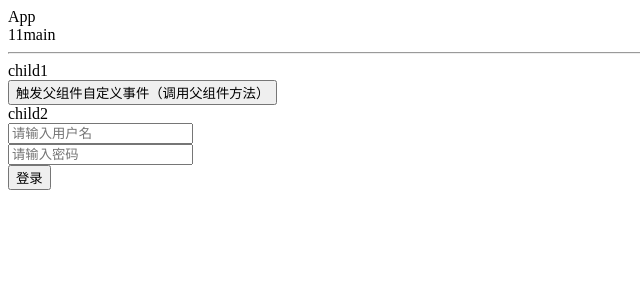
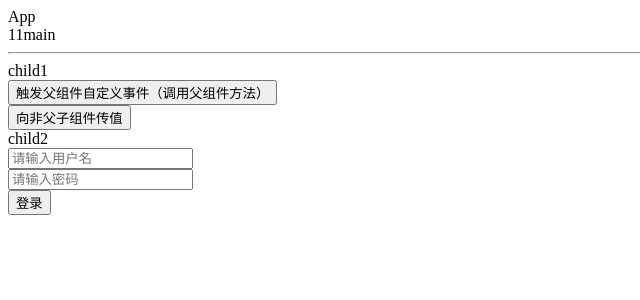
Before and after one commit to 575666596/vue01, a Vue app: page / in a window 1280 px wide. Shown: the top 300 px of the page, without its empty margins (0-640 px from the left). Built offline with nearby package versions, Linux system fonts and the light colour scheme.

Commit message:
十二讲结束

```diff
--- a/package.json
+++ b/package.json
@@ -9,6 +9,7 @@
   },
   "dependencies": {
     "core-js": "^3.6.5",
+    "mitt": "^2.1.0",
     "node-sass": "^5.0.0",
     "sass-loader": "^10.1.0",
     "vue": "^3.0.0"
--- a/src/components/11child1.vue
+++ b/src/components/11child1.vue
@@ -3,8 +3,13 @@
     {{ val }}
   </div>
   <div><button @click="get()">触发父组件自定义事件（调用父组件方法）</button></div>
+  <!-- 借助第三方模块实现非父子组件传值 -->
+  <div><button @click="doLogin()">向非父子组件传值</button></div>
 </template>
 <script>
+// 引入库文件
+import event from "../modules/event.js";
+
 export default {
   data() {
     return {
@@ -15,8 +20,11 @@ export default {
     //   3.子组件触发父组件自定义事件，第一个参数是时间自定义名称，第二个参数是传递的参数，多个参数以对象形式传递
     get() {
       this.$emit("send", this.val);
-
       //   this.$emit("send", { name: this.val, age: 123 });
+    },
+    doLogin() {
+      //   emit方法广播事件，login是自定义广播事件，参数也可以是一个对象
+      event.emit("login", this.val);
     },
   },
   //建议定义所有发出的事件，以便更好地记录组件应该如何工作。
--- a/src/components/11child2.vue
+++ b/src/components/11child2.vue
@@ -7,6 +7,9 @@
   <div><button @click="submit()">登录</button></div>
 </template>
 <script>
+// 引入库文件
+import event from "../modules/event.js";
+
 export default {
   data() {
     return {
@@ -36,6 +39,12 @@ export default {
       }
     },
   },
+  mounted() {
+    //   on方法监听广播，login是监听的自定义广播事件，data是接收传递过来的参数
+    event.on("login", (data) => {
+      console.log(data);
+    });
+  },
 };
 </script>
 
--- /dev/null
+++ b/src/modules/event.js
@@ -0,0 +1,8 @@
+// 引入
+import mitt from "mitt";
+
+// 实例化
+const event = mitt()
+
+// 导出
+export default event
```
Also changed, not shown: 1 other file (tests, documents, lock files or other folders).
